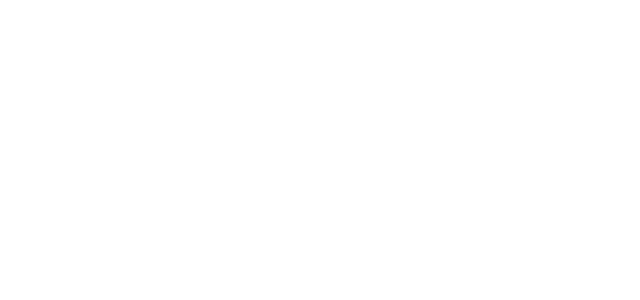
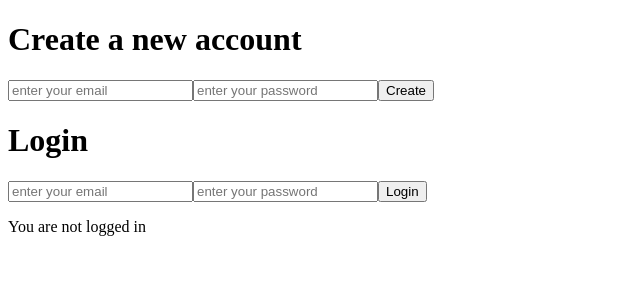
Before and after one commit to diyaprajapati/firebase_authentication, a React (Create React App) app: page / in a window 1280 px wide. Shown: the top 300 px of the page, without its empty margins (0-640 px from the left). Built offline with nearby package versions, Linux system fonts and the light colour scheme; no server answers.

Commit message:
make authentication

```diff
--- a/src/App.js
+++ b/src/App.js
@@ -1,9 +1,12 @@
 import React from 'react'
+import Create from './components/Create'
+import Login from './components/Login'
 
 export default function App() {
   return (
     <div>
-
+        <Create/>
+        <Login/>
     </div>
   )
 }
--- /dev/null
+++ b/src/components/Create.jsx
@@ -0,0 +1,34 @@
+import React, { useState } from 'react'
+import { auth } from '../firebase_config';
+import { createUserWithEmailAndPassword } from 'firebase/auth';
+
+export default function Create() {
+
+    const [email, setEmail] = useState('');
+    const [password, setPassword] = useState('');
+
+    const createAccount = (e) => {
+        e.preventDefault();
+        createUserWithEmailAndPassword(auth, email, password)
+        .then((userCredentials) => {
+            console.log(userCredentials)
+        })
+        .catch((error) => {
+            console.log(error)
+        })
+    }
+
+  return (
+    <div>
+        <form onSubmit={createAccount}>
+            <h1>Create a new account</h1>
+
+            <input type='email' placeholder='enter your email' value={email} onChange={(e) => setEmail(e.target.value)}></input>
+
+            <input type='password' placeholder='enter your password' value={password} onChange={(e) => setPassword(e.target.value)}></input>
+
+            <button type='submit'>Create</button>
+        </form>
+    </div>
+  )
+}
--- /dev/null
+++ b/src/components/Login.jsx
@@ -0,0 +1,70 @@
+import React, { useState, useEffect } from 'react'
+import { auth } from '../firebase_config';
+import { signInWithEmailAndPassword, signOut } from 'firebase/auth';
+
+export default function Login() {
+
+    const [email, setEmail] = useState('');
+    const [password, setPassword] = useState('');
+    const [user, setUser] = useState(null);
+
+    const loginAccount = (e) => {
+        e.preventDefault();
+        signInWithEmailAndPassword(auth, email, password)
+        .then((userCredential) => {
+            const loggedInUser = userCredential.user;
+            setUser(loggedInUser);
+
+        })
+        .catch((error) => {
+            console.log(error)
+        })
+    }
+
+    const logOut = () => {
+        signOut(auth)
+        .then(() => {
+            setUser(null);
+            console.log("sign out")
+        })
+        .catch((error) => {
+            console.log(error);
+        })
+    }
+
+    useEffect(() => {
+        const unSubscribe = auth.onAuthStateChanged((user) => {
+            if(user) {
+                setUser(user);
+            }
+            else {
+                setUser(null);
+            }
+        });
+
+        return() => unSubscribe();
+    }, [])
+
+  return (
+    <div>
+        <form onSubmit={loginAccount}>
+            <h1>Login</h1>
+
+            <input type='email' placeholder='enter your email' value={email} onChange={(e) => setEmail(e.target.value)}></input>
+
+            <input type='password' placeholder='enter your password' value={password} onChange={(e) => setPassword(e.target.value)}></input>
+
+            <button type='submit'>Login</button>
+        </form>
+
+        {user? (
+            <div>
+                <p>Welcome, {user.email} !!</p>
+                <button onClick={logOut}>Log Out</button>
+            </div>
+        ) : (
+            <p>You are not logged in</p>
+        )}
+    </div>
+  )
+}
```
